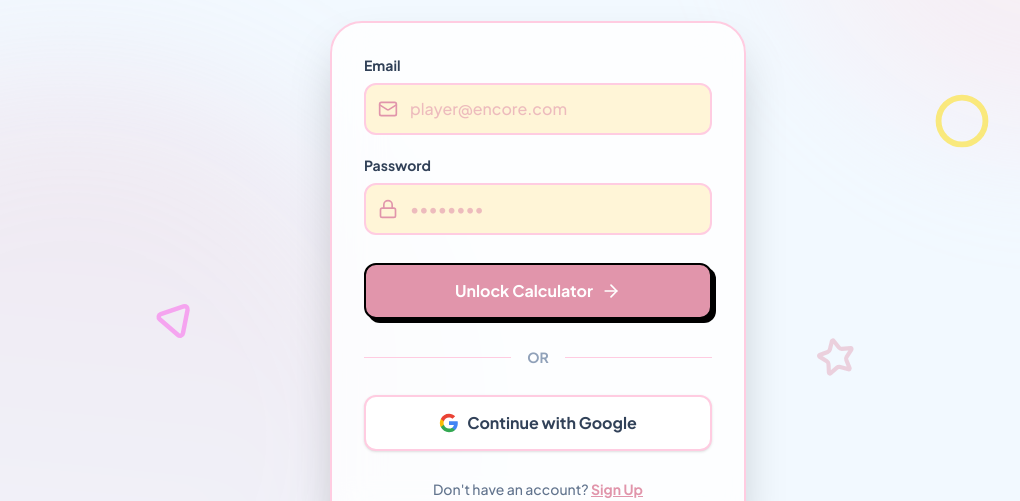
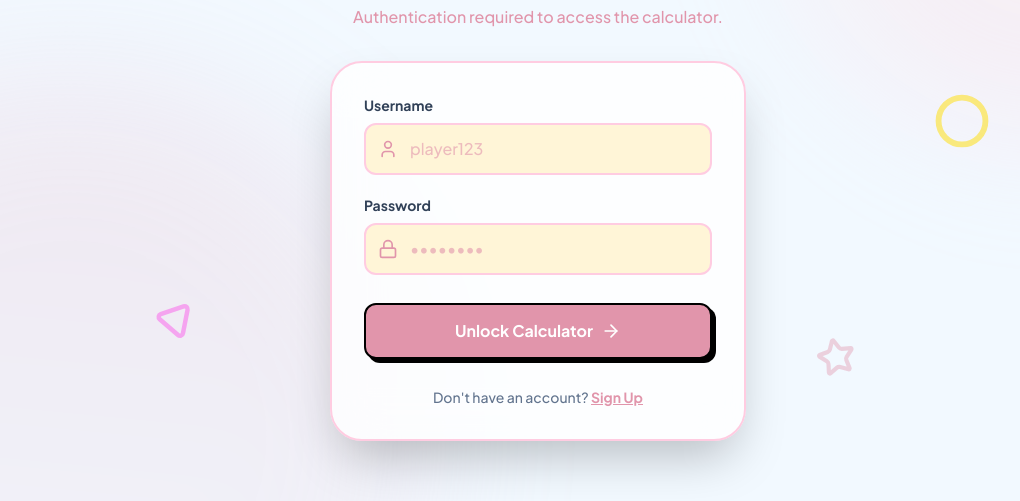
Before and after one commit to rynnaqq/encore, a React (Vite) app: page /login in a window 1280 px wide. Shown: the part 223-724 px from the top of the page, without its empty margins (102-1122 px from the left). Built offline with nearby package versions, Linux system fonts and the light colour scheme; no server answers.

Commit message:
almost there 3.0

```diff
--- a/src/components/LoginSection.tsx
+++ b/src/components/LoginSection.tsx
@@ -1,25 +1,28 @@
 import React, { useState } from 'react';
 import { motion } from 'motion/react';
-import { Lock, ArrowRight, User, Mail } from 'lucide-react';
+import { Lock, ArrowRight, User } from 'lucide-react';
 import { useNavigate } from 'react-router-dom';
-import { signInWithEmailAndPassword, createUserWithEmailAndPassword, signInWithPopup } from 'firebase/auth';
-import { auth, googleProvider } from '../firebase';
+import { signInWithEmailAndPassword, createUserWithEmailAndPassword } from 'firebase/auth';
+import { auth } from '../firebase';
 
 export const LoginSection: React.FC = () => {
   const navigate = useNavigate();
   const [isSignUp, setIsSignUp] = useState(false);
-  const [email, setEmail] = useState('');
+  const [username, setUsername] = useState('');
   const [password, setPassword] = useState('');
   const [isLoading, setIsLoading] = useState(false);
   const [errorMsg, setErrorMsg] = useState('');
 
   const handleAuth = async (e: React.FormEvent) => {
     e.preventDefault();
-    if (!email || !password) return;
+    if (!username || !password) return;
 
     setIsLoading(true);
     setErrorMsg('');
     try {
+      // Firebase requires an email format, so we append a dummy domain to the username
+      const email = `${username.trim().toLowerCase()}@encore.com`;
+
       if (isSignUp) {
         await createUserWithEmailAndPassword(auth, email, password);
       } else {
@@ -28,18 +31,6 @@ export const LoginSection: React.FC = () => {
       navigate('/game');
     } catch (err: any) {
       setErrorMsg(err.message || 'Authentication failed');
-      setIsLoading(false);
-    }
-  };
-
-  const handleGoogleAuth = async () => {
-    setIsLoading(true);
-    setErrorMsg('');
-    try {
-      await signInWithPopup(auth, googleProvider);
-      navigate('/game');
-    } catch (err: any) {
-      setErrorMsg(err.message || 'Google authentication failed');
       setIsLoading(false);
     }
   };
@@ -78,18 +69,18 @@ export const LoginSection: React.FC = () => {
             )}
 
             <div>
-              <label className="block text-sm font-bold text-slate-700 mb-2 font-sans">Email</label>
+              <label className="block text-sm font-bold text-slate-700 mb-2 font-sans">Username</label>
               <div className="relative">
                 <div className="absolute inset-y-0 left-0 pl-3.5 flex items-center pointer-events-none text-[#E195AB]">
-                  <Mail className="h-5 w-5" />
+                  <User className="h-5 w-5" />
                 </div>
                 <input
-                  type="email"
+                  type="text"
                   required
-                  value={email}
-                  onChange={(e) => setEmail(e.target.value)}
+                  value={username}
+                  onChange={(e) => setUsername(e.target.value)}
                   className="block w-full pl-11 pr-4 py-3 bg-[#FFF5D7] border-2 border-[#FFCCE1] rounded-xl text-slate-800 placeholder-[#E195AB]/60 focus:outline-none focus:ring-4 focus:ring-[#FFCCE1]/50 focus:border-[#E195AB] transition-all font-medium"
-                  placeholder="player@encore.com"
+                  placeholder="player123"
                 />
               </div>
             </div>
@@ -126,27 +117,6 @@ export const LoginSection: React.FC = () => {
               )}
             </button>
 
-            <div className="relative flex items-center py-2">
-              <div className="flex-grow border-t border-[#FFCCE1]"></div>
-              <span className="flex-shrink-0 mx-4 text-slate-400 text-sm font-bold">OR</span>
-              <div className="flex-grow border-t border-[#FFCCE1]"></div>
-            </div>
-
-            <button
-              type="button"
-              onClick={handleGoogleAuth}
-              disabled={isLoading}
-              className="w-full bg-white hover:bg-gray-50 text-slate-700 font-bold py-3.5 px-4 rounded-xl border-2 border-[#FFCCE1] shadow-sm hover:shadow-md transition-all flex items-center justify-center gap-2 disabled:opacity-70 disabled:cursor-not-allowed"
-            >
-              <svg className="w-5 h-5" viewBox="0 0 24 24">
-                <path d="M22.56 12.25c0-.78-.07-1.53-.2-2.25H12v4.26h5.92c-.26 1.37-1.04 2.53-2.21 3.31v2.77h3.57c2.08-1.92 3.28-4.74 3.28-8.09z" fill="#4285F4"/>
-                <path d="M12 23c2.97 0 5.46-.98 7.28-2.66l-3.57-2.77c-.98.66-2.23 1.06-3.71 1.06-2.86 0-5.29-1.93-6.16-4.53H2.18v2.84C3.99 20.53 7.7 23 12 23z" fill="#34A853"/>
-                <path d="M5.84 14.09c-.22-.66-.35-1.36-.35-2.09s.13-1.43.35-2.09V7.07H2.18C1.43 8.55 1 10.22 1 12s.43 3.45 1.18 4.93l2.85-2.22.81-.62z" fill="#FBBC05"/>
-                <path d="M12 5.38c1.62 0 3.06.56 4.21 1.64l3.15-3.15C17.45 2.09 14.97 1 12 1 7.7 1 3.99 3.47 2.18 7.07l3.66 2.84c.87-2.6 3.3-4.53 6.16-4.53z" fill="#EA4335"/>
-              </svg>
-              <span>Continue with Google</span>
-            </button>
-
             <p className="text-center text-sm font-medium text-slate-500 mt-2">
               {isSignUp ? 'Already have an account?' : "Don't have an account?"}{' '}
               <button
```
